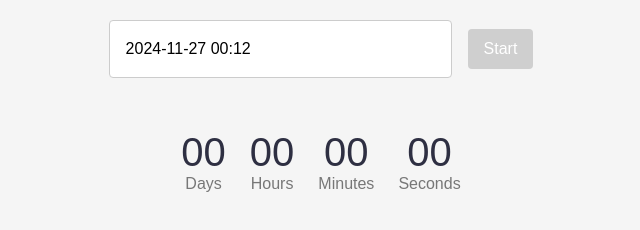
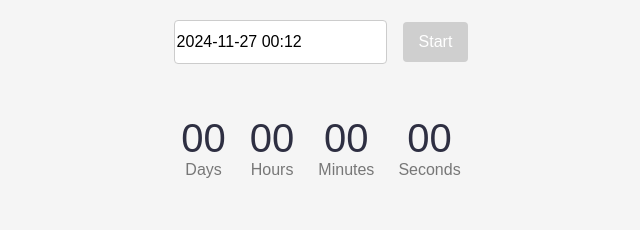
Before and after one commit to Lylyneru/goit-js-hw-10, a website built with Vite: page src/1-timer.html in a window 1280 px wide. Shown: the whole page, without its empty margins (319-959 px from the left). Built offline with nearby package versions, Linux system fonts and the light colour scheme.

Commit message:
Update styles.css

```diff
--- a/src/css/styles.css
+++ b/src/css/styles.css
@@ -31,13 +31,12 @@ body {
 }
 
 #datetime-picker {
-  padding: 8px;
   font-size: 16px;
+  line-height: 24px;
   border: 1px solid #ccc;
   border-radius: 4px;
   max-width: 272px;
   height: 40px;
-  padding: 8px 118px 8px 16px;
 }
 
 button[data-start] {
```
